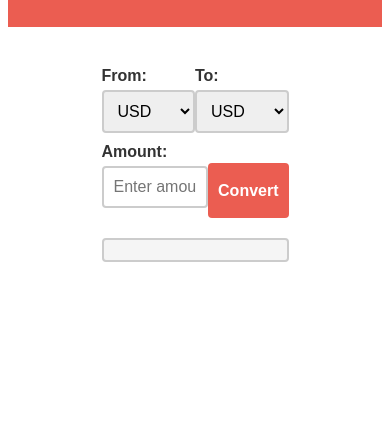
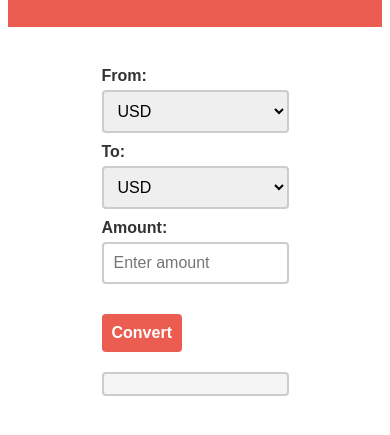
Before and after one commit to asonyue/Currency_Converter, a plain HTML site: page index.html in a window 390 px wide. Shown: the part 209-644 px from the top of the page. Drawn offline with nearby package versions, Linux system fonts and the light colour scheme.

Commit message:
Update style.css

```diff
--- a/style.css
+++ b/style.css
@@ -101,7 +101,7 @@ button[type="submit"]:hover {
 
 @media (max-width: 720px) {
 	.input-group {
-		flex-basis: 50%;
+		flex-basis: 100%;
 		margin-right: 0;
 	}
 }
```
